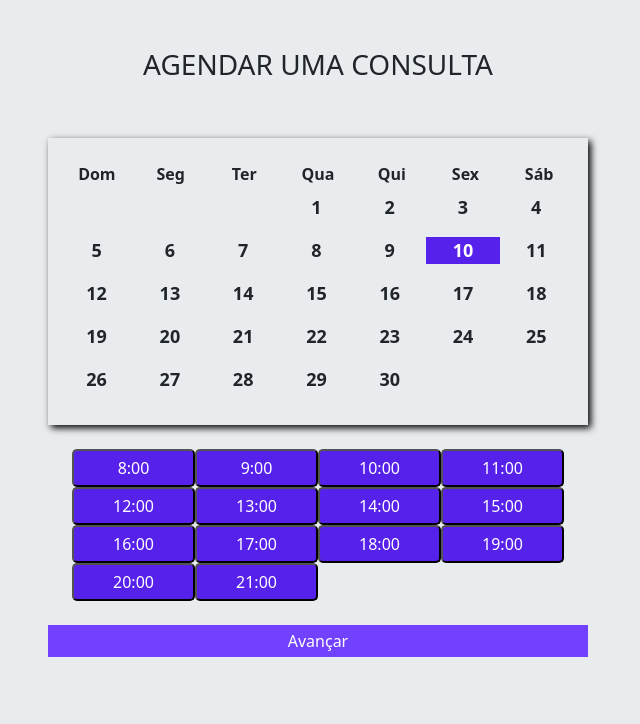
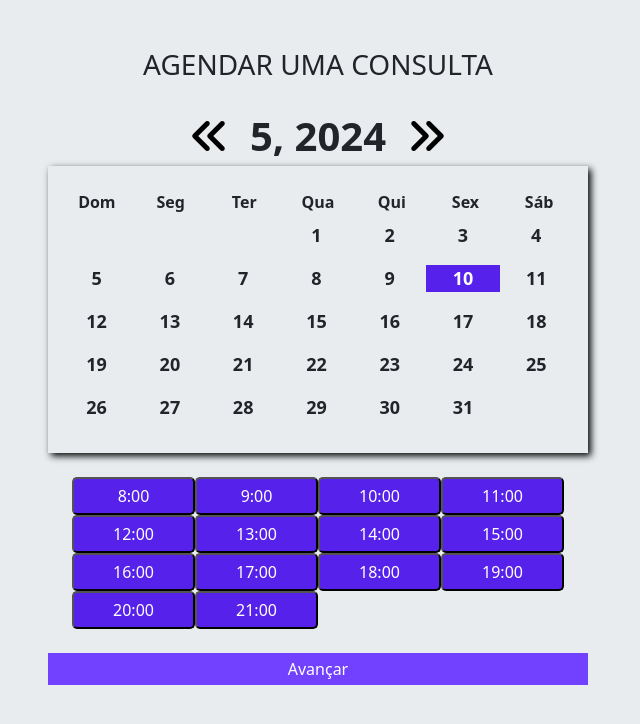
Before and after one commit to ICEI-PUC-Minas-PCO-SI/pco-si-2024-1-tiaw-agendamento-de-consultas, a plain HTML site: page codigo/src/modules/calendar/index.html in a window 1280 px wide. Both pictures are taken after a click on the label "10". Shown: the whole page, without its empty margins (322-962 px from the left). Drawn offline with nearby package versions, Linux system fonts and the light colour scheme.

Commit message:
adicionando opção de mudar a data

```diff
--- a/codigo/src/modules/calendar/calendar.js
+++ b/codigo/src/modules/calendar/calendar.js
@@ -1,34 +1,44 @@
 let daysElement = document.querySelector('#number-days');
 let hoursElement = document.querySelector('#days-hours');
+let dateDisplay = document.getElementById('date-display')
 
 var now = new Date()
 var date = new Date(2000, 1, 1, 0)
 var hourElements = []
 
-createCalendarDays();
+dateDisplay.innerHTML = (now.getMonth()+1)+", "+now.getFullYear()
+createCalendarDays(now);
 
 function createCalendarDays(){
     //cria datas vazias no comeco do mes
-    let firstMonthWeakDay = new Date(now.getFullYear(), now.getMonth(), 1).getDay()
-    let counter = 7 // 7, valor de domingo no Date.getDay()
-    while(counter != firstMonthWeakDay){
-        daysElement.innerHTML += '<label></label>';
+    let monthFirstWeakDay = new Date(now.getFullYear(), now.getMonth(), 1).getDay()
+    let counter = 0 // 0, valor de domingo no Date.getDay()
+    while(counter != monthFirstWeakDay){
+        daysElement.innerHTML += '<label class=\'day\'></label>';
         counter++
-        if(counter > 7){ //se depois de domingo retornar para sagunda
-            counter = 1;
+        if(counter > 6){ //se depois de sabado retornar para domingo
+            counter = 0;
         }
     }
 
     //cria datas preenchidas do mes
-    let monthDays = new Date(now.getFullYear(), now.getMonth(), 0).getDate()
+    let monthDays = new Date(now.getFullYear(), now.getMonth()+1, 0).getDate()
     for(i = 1; i <= monthDays; i++) {
         let elem = document.createElement("label")
         elem.setAttribute("id", "day"+i)
+        elem.setAttribute("class", "day")
         elem.setAttribute("onclick", "setDate("+i+")")
         elem.textContent = i
         elem.style.textAlign = "center"
         daysElement.insertAdjacentElement('beforeend', elem)
     }
+}
+function clearCalendarDays(){
+    let elementsToRemove = document.getElementsByClassName("day")
+    for (let i = (elementsToRemove.length-1); i >= 0; i--) {
+        elementsToRemove[i].remove();
+    }
+    document.getElementsByClassName("selected")[0]?.remove()
 }
 
 function setDate(day){
@@ -39,13 +49,21 @@ function setDate(day){
         }
     }
     date = new Date(now.getFullYear(), now.getMonth(), day)
+    document.getElementsByClassName('selected')[0]?.setAttribute('class', '')
+    document.getElementsByClassName('selectedButton')[0]?.setAttribute('class', '')
+    date.setHours(0)
+    document.getElementById('day'+day).setAttribute('class', 'selected')
+    clearHours()
+    createHours()
+}
+
+function clearHours(){
     hourElements.forEach(element =>{
         element.remove()
     })
-    selectedDay = document.getElementsByClassName('selected')[0]?.setAttribute('class', '')
-    selectedDay = document.getElementsByClassName('selectedButton')[0]?.setAttribute('class', '')
-    date.setHours(0)
-    document.getElementById('day'+day).setAttribute('class', 'selected')
+}
+
+function createHours(){
     for(i = 8; i<=21; i++){
         let elem = document.createElement("button")
         elem.setAttribute("id", "hour"+i)
@@ -108,3 +126,23 @@ function canSchedule(storage, schedule) {
     })
     return alreadyScheduled ? 1 : 0
 }
+
+function changeMonth(number){
+    if(date.getFullYear() != 2000){
+        var userResponse = confirm("Ao alterar a data, seleção atual será desfeita. Deseja alterar a data?");
+        if(!userResponse){
+            return
+        }
+    }
+    now.addMonths(number)
+    date = new Date(2000, 1, 1, 0)
+    clearHours()
+    clearCalendarDays()
+    createCalendarDays(now)
+    dateDisplay.innerHTML = (now.getMonth()+1)+", "+now.getFullYear()
+}
+
+Date.prototype.addMonths = function(months) {
+    this.setMonth(this.getMonth() + months);
+    this.setDate(1);
+}
--- a/codigo/src/modules/calendar/index.html
+++ b/codigo/src/modules/calendar/index.html
@@ -3,26 +3,24 @@
 <head>
     <meta charset="UTF-8">
     <meta name="viewport" content="width=device-width, initial-scale=1.0">
-
-    <!--Link bootstrap-->
-
     <link href="https://cdn.jsdelivr.net/npm/bootstrap@5.3.3/dist/css/bootstrap.min.css" rel="stylesheet"
         integrity="sha384-QWTKZyjpPEjISv5WaRU9OFeRpok6YctnYmDr5pNlyT2bRjXh0JMhjY6hW+ALEwIH" crossorigin="anonymous">
-
-    <!--Link icones-->
-
-    <link rel="stylesheet" href="https://fonts.googleapis.com/css2?family=Material+Symbols+Outlined:opsz,wght,FILL,GRAD@20..48,100..700,0..1,-50..200" />
-
-    <!--Link CSS-->
-
     <link rel="stylesheet" href="calendar.css">
-
+    <script src="https://kit.fontawesome.com/ae561a7f3d.js" crossorigin="anonymous"></script>
 </head>
 <body class="bg-body-secondary mt-5">
     <div class="container">
-        <div class="row mb-5">
+        <div class="row mb-3">
             <div class="col d-flex justify-content-center">
                 <h3>AGENDAR UMA CONSULTA</h3>
+            </div>
+        </div>
+
+        <div class="row d-grid justify-content-center">
+            <div class="col">
+                <button class="fs-1 border-0 bg-transparent" onclick="changeMonth(-1)"><i class="fa-solid fa-angles-left"></i></button>
+                <span id="date-display" class="fs-1 fw-bold ms-3 me-3"></span>
+                <button class="fs-1 border-0 bg-transparent" onclick="changeMonth(1)"><i class="fa-solid fa-angles-right"></i></button>
             </div>
         </div>
 
```
